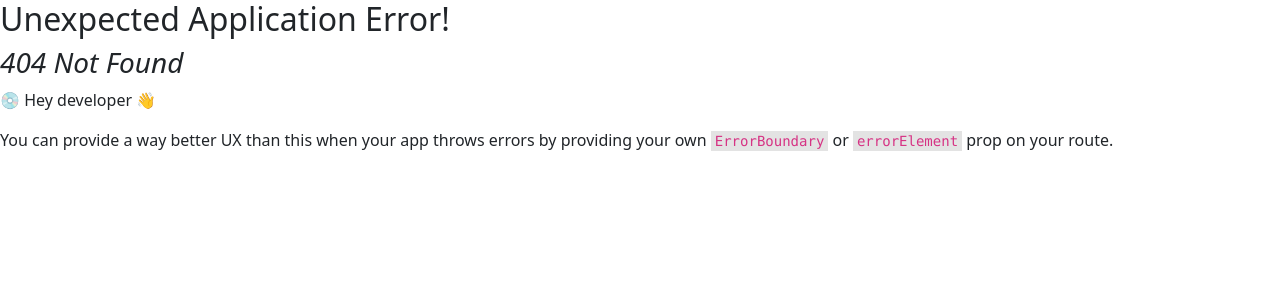
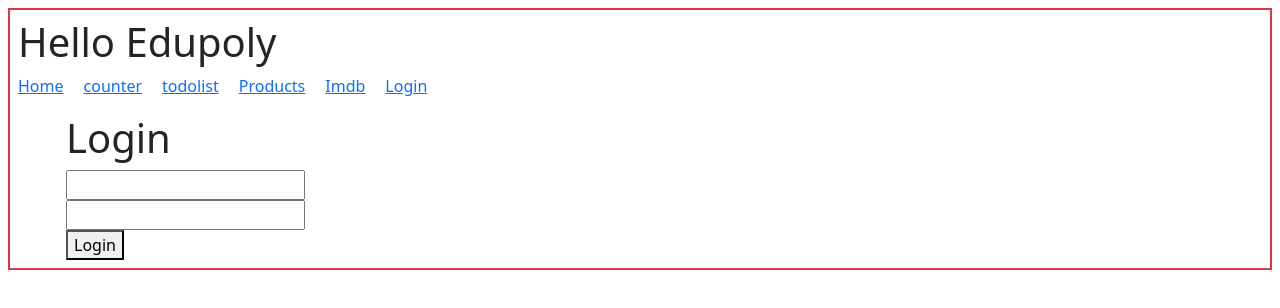
Before and after one commit to edupoly/rb55, a React (Vite) app: page /login in a window 1280 px wide. Before the commit this address had no page. Shown: the top 308 px of the page. Built offline with nearby package versions, Linux system fonts and the light colour scheme.

Commit message:
rtk-mutation

```diff
--- a/package.json
+++ b/package.json
@@ -11,6 +11,7 @@
   },
   "dependencies": {
     "@reduxjs/toolkit": "^2.11.0",
+    "formik": "^2.4.9",
     "react": "^19.2.0",
     "react-dom": "^19.2.0",
     "react-redux": "^9.2.0",
--- a/src/app/store.js
+++ b/src/app/store.js
@@ -6,21 +6,26 @@ import { pokemonApi } from "../services/pokemon";
 import { imdbApi } from "../services/imbd";
 import { setupListeners } from "@reduxjs/toolkit/query";
 import { todosApi } from "../services/todosApi";
+import { userApi } from "../services/userApi";
+import userReducer from "../features/user/userSlice";
 export const store = configureStore({
   reducer: {
     cntR: counterReducer,
     todolistR: todoReducer,
+    userR: userReducer,
     [productsApi.reducerPath]: productsApi.reducer,
     [pokemonApi.reducerPath]: pokemonApi.reducer,
     [imdbApi.reducerPath]: imdbApi.reducer,
     [todosApi.reducerPath]: todosApi.reducer,
+    [userApi.reducerPath]: userApi.reducer,
   },
   middleware: (getDefaultMiddleware) =>
     getDefaultMiddleware().concat(
       productsApi.middleware,
       pokemonApi.middleware,
       imdbApi.middleware,
-      todosApi.middleware
+      todosApi.middleware,
+      userApi.middleware
     ),
 });
 setupListeners(store.dispatch);
--- /dev/null
+++ b/src/components/Login.jsx
@@ -0,0 +1,38 @@
+import { useFormik } from "formik";
+import React from "react";
+import { useLoginMutation } from "../services/userApi";
+import { useDispatch } from "react-redux";
+import { updateUser } from "../features/user/userSlice";
+import { useNavigate } from "react-router-dom";
+
+function Login() {
+  var [loginFn] = useLoginMutation();
+  var dispatch = useDispatch();
+  var navigateFn = useNavigate();
+  var loginForm = useFormik({
+    initialValues: {
+      username: "",
+      password: "",
+    },
+    onSubmit: (values) => {
+      loginFn(values).then(({ data }) => {
+        dispatch(updateUser(data));
+        navigateFn("/");
+      });
+    },
+  });
+  return (
+    <div className="px-5">
+      <h1>Login</h1>
+      <form onSubmit={loginForm.handleSubmit}>
+        <input type="text" {...loginForm.getFieldProps("username")} />
+        <br />
+        <input type="text" {...loginForm.getFieldProps("password")} />
+        <br />
+        <button type="submit">Login</button>
+      </form>
+    </div>
+  );
+}
+
+export default Login;
--- a/src/components/Navbar.jsx
+++ b/src/components/Navbar.jsx
@@ -1,6 +1,18 @@
 import React from "react";
-import { Link, Outlet } from "react-router-dom";
+import { useDispatch, useSelector } from "react-redux";
+import { Link, Outlet, useNavigate } from "react-router-dom";
+import { updateUser } from "../features/user/userSlice";
+
 function Navbar() {
+  var navigateFn = useNavigate();
+  var user = useSelector((state) => state.userR);
+  var dispatch = useDispatch();
+  console.log(user);
+  function logout() {
+    window.localStorage.clear();
+    dispatch(updateUser({}));
+    navigateFn("/");
+  }
   return (
     <div>
       <ul className="list-unstyled d-flex" style={{ gap: "20px" }}>
@@ -19,9 +31,30 @@ function Navbar() {
         <li>
           <Link to="/imdb">Imdb</Link>
         </li>
-        <li>
-          <Link to="/todos">Todos</Link>
-        </li>
+
+        {!user.username && (
+          <li>
+            <Link to="/login">Login</Link>
+          </li>
+        )}
+        {user.username && (
+          <>
+            <li>
+              <Link to="/todos">Todos</Link>
+            </li>
+            <li>
+              <button
+                className="btn btn-danger btn-sm"
+                onClick={() => {
+                  logout();
+                }}
+              >
+                Logout
+              </button>
+            </li>
+            <b>Hi, {user?.username}</b>
+          </>
+        )}
       </ul>
     </div>
   );
--- a/src/features/todos/Todos.jsx
+++ b/src/features/todos/Todos.jsx
@@ -2,23 +2,27 @@ import React, { useState } from "react";
 import {
   useAddNewTodoMutation,
   useDeleteTodoMutation,
-  useGetAllTodosQuery,
-  useLazyGetAllTodosQuery,
+  useGetTodosByUserNameQuery,
+  useLazyGetTodosByUserNameQuery,
 } from "../../services/todosApi";
+import { useSelector } from "react-redux";
 
 function Todos() {
-  var { isLoading, data } = useGetAllTodosQuery();
+  var { username } = useSelector((state) => state.userR);
+  var { isLoading, data } = useGetTodosByUserNameQuery(username);
   var [addNewTodoFn] = useAddNewTodoMutation();
   var [deleteTodoFn] = useDeleteTodoMutation();
-  var [getLatestTodosFn] = useLazyGetAllTodosQuery();
+  var [getLatestTodosFn] = useLazyGetTodosByUserNameQuery();
   var [ntd, setNtd] = useState("");
   console.log(data);
   function addNewTodo() {
     addNewTodoFn({
       title: ntd,
       status: "notcompleted",
+      username: username,
+      remarks: "Em ledu",
     }).then(() => {
-      getLatestTodosFn();
+      getLatestTodosFn(username);
     });
   }
   return (
@@ -41,7 +45,9 @@ function Todos() {
                 {todo.title}
                 <button
                   onClick={() => {
-                    deleteTodoFn(todo.id).then(() => getLatestTodosFn());
+                    deleteTodoFn(todo.id).then(() =>
+                      getLatestTodosFn(username)
+                    );
                   }}
                 >
                   Delete
--- /dev/null
+++ b/src/features/user/userSlice.js
@@ -0,0 +1,31 @@
+import { createSlice } from "@reduxjs/toolkit";
+
+var initialState = {
+  username: window.localStorage.getItem("username")
+    ? window.localStorage.getItem("username")
+    : "",
+  token: window.localStorage.getItem("token")
+    ? window.localStorage.getItem("token")
+    : "",
+  role: window.localStorage.getItem("role")
+    ? window.localStorage.getItem("role")
+    : "",
+};
+var userSlice = createSlice({
+  name: "userSlice",
+  initialState,
+  reducers: {
+    updateUser: (state, action) => {
+      window.localStorage.setItem("username", action.payload.username);
+      window.localStorage.setItem("token", action.payload.token);
+      window.localStorage.setItem("role", action.payload.role);
+
+      state.username = action.payload.username;
+      state.token = action.payload.token;
+      state.role = action.payload.role;
+    },
+  },
+});
+export const { updateUser } = userSlice.actions;
+var userReducer = userSlice.reducer;
+export default userReducer;
--- a/src/main.jsx
+++ b/src/main.jsx
@@ -12,6 +12,7 @@ import Imdb from "./features/imdb/Imdb.jsx";
 import ShowDetails from "./features/imdb/ShowDetails.jsx";
 import CrewDetails from "./features/imdb/CrewDetails.jsx";
 import Todos from "./features/todos/Todos.jsx";
+import Login from "./components/Login.jsx";
 
 const router = createBrowserRouter([
   {
@@ -50,6 +51,10 @@ const router = createBrowserRouter([
         path: "/todos",
         element: <Todos></Todos>,
       },
+      {
+        path: "/login",
+        element: <Login></Login>,
+      },
     ],
   },
 ]);
--- a/src/services/todosApi.js
+++ b/src/services/todosApi.js
@@ -4,16 +4,38 @@ import { createApi, fetchBaseQuery } from "@reduxjs/toolkit/query/react";
 // Define a service using a base URL and expected endpoints
 export const todosApi = createApi({
   reducerPath: "todosApi",
-  baseQuery: fetchBaseQuery({ baseUrl: "http://localhost:3000/todos" }),
+  baseQuery: fetchBaseQuery({ baseUrl: "http://localhost:3500/todos" }),
   endpoints: (builder) => ({
     getAllTodos: builder.query({
-      query: () => `/`,
+      query: () => {
+        return {
+          url: `/getAllTodos`,
+          method: "GET",
+          headers: {
+            token: window.localStorage.getItem("token"),
+          },
+        };
+      },
+    }),
+    getTodosByUserName: builder.query({
+      query: (username) => {
+        return {
+          url: `/getTodosByUserName/${username}`,
+          method: "GET",
+          headers: {
+            token: window.localStorage.getItem("token"),
+          },
+        };
+      },
     }),
     addNewTodo: builder.mutation({
       query: (ntd) => {
         return {
-          url: "/",
+          url: "/addNewTodo",
           method: "POST",
+          headers: {
+            token: window.localStorage.getItem("token"),
+          },
           body: ntd,
         };
       },
@@ -33,6 +55,8 @@ export const todosApi = createApi({
 // auto-generated based on the defined endpoints
 export const {
   useGetAllTodosQuery,
+  useGetTodosByUserNameQuery,
+  useLazyGetTodosByUserNameQuery,
   useLazyGetAllTodosQuery,
   useAddNewTodoMutation,
   useDeleteTodoMutation,
--- /dev/null
+++ b/src/services/userApi.js
@@ -0,0 +1,23 @@
+// Need to use the React-specific entry point to import createApi
+import { createApi, fetchBaseQuery } from "@reduxjs/toolkit/query/react";
+
+// Define a service using a base URL and expected endpoints
+export const userApi = createApi({
+  reducerPath: "userApi",
+  baseQuery: fetchBaseQuery({ baseUrl: "http://localhost:3500/" }),
+  endpoints: (builder) => ({
+    login: builder.mutation({
+      query: (user) => {
+        return {
+          url: "/login",
+          method: "POST",
+          body: user,
+        };
+      },
+    }),
+  }),
+});
+
+// Export hooks for usage in functional components, which are
+// auto-generated based on the defined endpoints
+export const { useLoginMutation } = userApi;
```
Also changed, not shown: 1 other file (tests, documents, lock files or other folders).
